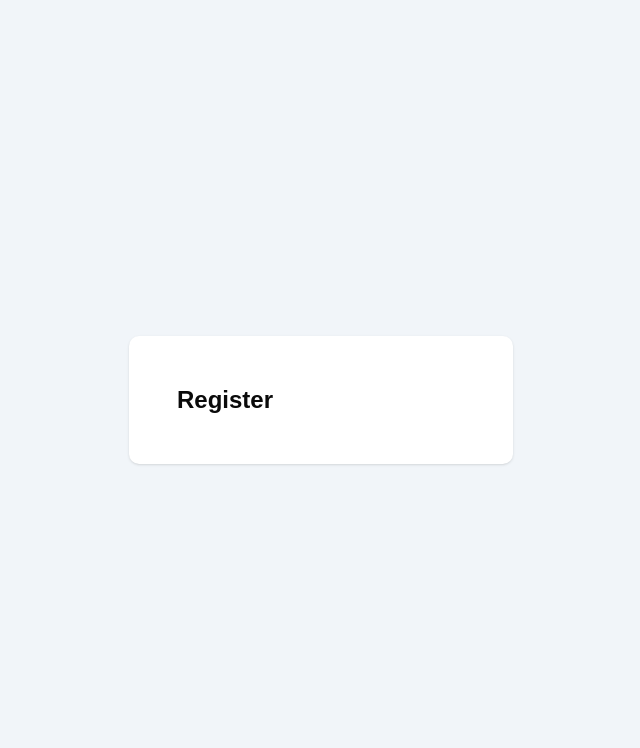
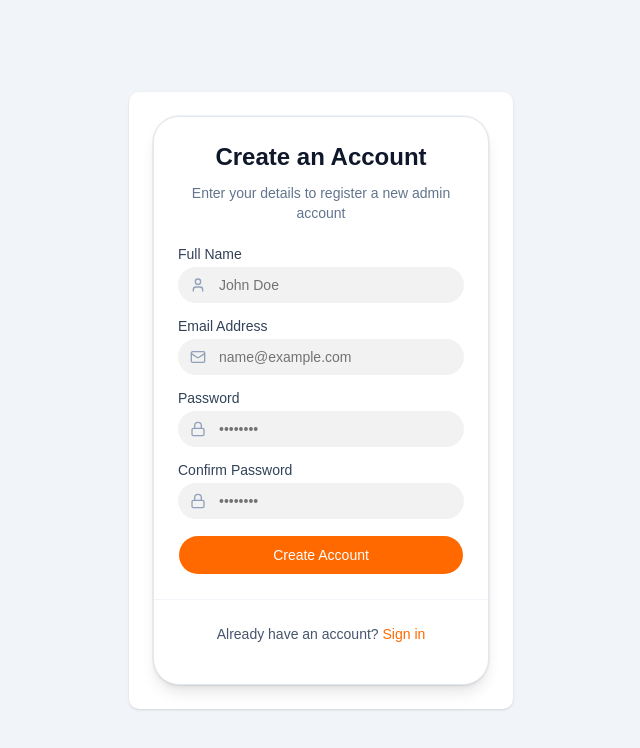
Before and after one commit to 505-kada-team/frontend-dev, a React app: page /register in a window 1280 px wide. Shown: the top 748 px of the page, without its empty margins (319-959 px from the left). Built offline with nearby package versions, Linux system fonts and the light colour scheme; the HTML template or start-up script is replaced by a standard one.

Commit message:
add login and register page view

```diff
--- a/src/pages/LoginPage.jsx
+++ b/src/pages/LoginPage.jsx
@@ -1,3 +1,89 @@
+import { Link } from "react-router-dom"
+import { Mail, Lock } from "lucide-react"
+
+import { Button } from "@/components/ui/button"
+import { Input } from "@/components/ui/input"
+import { Label } from "@/components/ui/label"
+import {
+  Card,
+  CardHeader,
+  CardTitle,
+  CardDescription,
+  CardContent,
+  CardFooter,
+} from "@/components/ui/card"
+
 export default function LoginPage() {
-  return <h1 className="text-2xl font-bold p-6">Login</h1>
+  return (
+    <Card className="w-full max-w-md shadow-lg border border-slate-200 bg-white">
+      <CardHeader className="space-y-1 text-center">
+        <CardTitle className="text-2xl font-bold text-slate-900">Welcome Back</CardTitle>
+        <CardDescription className="text-slate-500">
+          Enter your credentials to access your dashboard
+        </CardDescription>
+      </CardHeader>
+
+      <CardContent>
+        <form onSubmit={(e) => e.preventDefault()} className="space-y-4">
+          {/* Email Field */}
+          <div className="space-y-1.5">
+            <Label htmlFor="email" className="text-slate-700">
+              Email Address
+            </Label>
+            <div className="relative">
+              <span className="absolute inset-y-0 left-0 flex items-center pl-3 text-slate-400">
+                <Mail className="size-4" />
+              </span>
+              <Input
+                id="email"
+                type="email"
+                placeholder="name@example.com"
+                className="pl-10"
+              />
+            </div>
+          </div>
+
+          {/* Password Field */}
+          <div className="space-y-1.5">
+            <Label htmlFor="password" className="text-slate-700">
+              Password
+            </Label>
+            <div className="relative">
+              <span className="absolute inset-y-0 left-0 flex items-center pl-3 text-slate-400">
+                <Lock className="size-4" />
+              </span>
+              <Input
+                id="password"
+                type="password"
+                placeholder="••••••••"
+                className="pl-10"
+              />
+            </div>
+          </div>
+
+          {/* Submit Button */}
+          <Link to="/dashboard" className="block w-full mt-2">
+            <Button
+              type="submit"
+              className="w-full bg-orange-500 hover:bg-orange-600 text-white font-medium h-10 transition-colors flex items-center justify-center gap-2 rounded-full cursor-pointer"
+            >
+              Sign In
+            </Button>
+          </Link>
+        </form>
+      </CardContent>
+
+      <CardFooter className="flex flex-col items-center justify-center border-t border-slate-100 py-4 text-center">
+        <p className="text-sm text-slate-600">
+          Don't have an account?{" "}
+          <Link
+            to="/register"
+            className="font-medium text-orange-500 hover:text-orange-600 hover:underline transition-colors"
+          >
+            Sign up
+          </Link>
+        </p>
+      </CardFooter>
+    </Card>
+  )
 }
--- a/src/pages/RegisterPage.jsx
+++ b/src/pages/RegisterPage.jsx
@@ -1,3 +1,125 @@
+import { Link } from "react-router-dom"
+import { User, Mail, Lock } from "lucide-react"
+
+import { Button } from "@/components/ui/button"
+import { Input } from "@/components/ui/input"
+import { Label } from "@/components/ui/label"
+import {
+  Card,
+  CardHeader,
+  CardTitle,
+  CardDescription,
+  CardContent,
+  CardFooter,
+} from "@/components/ui/card"
+
 export default function RegisterPage() {
-  return <h1 className="text-2xl font-bold p-6">Register</h1>
+  return (
+    <Card className="w-full max-w-md shadow-lg border border-slate-200 bg-white">
+      <CardHeader className="space-y-1 text-center">
+        <CardTitle className="text-2xl font-bold text-slate-900">Create an Account</CardTitle>
+        <CardDescription className="text-slate-500">
+          Enter your details to register a new admin account
+        </CardDescription>
+      </CardHeader>
+
+      <CardContent>
+        <form onSubmit={(e) => e.preventDefault()} className="space-y-4">
+          {/* Full Name Field */}
+          <div className="space-y-1.5">
+            <Label htmlFor="name" className="text-slate-700">
+              Full Name
+            </Label>
+            <div className="relative">
+              <span className="absolute inset-y-0 left-0 flex items-center pl-3 text-slate-400">
+                <User className="size-4" />
+              </span>
+              <Input
+                id="name"
+                type="text"
+                placeholder="John Doe"
+                className="pl-10"
+              />
+            </div>
+          </div>
+
+          {/* Email Field */}
+          <div className="space-y-1.5">
+            <Label htmlFor="email" className="text-slate-700">
+              Email Address
+            </Label>
+            <div className="relative">
+              <span className="absolute inset-y-0 left-0 flex items-center pl-3 text-slate-400">
+                <Mail className="size-4" />
+              </span>
+              <Input
+                id="email"
+                type="email"
+                placeholder="name@example.com"
+                className="pl-10"
+              />
+            </div>
+          </div>
+
+          {/* Password Field */}
+          <div className="space-y-1.5">
+            <Label htmlFor="password" className="text-slate-700">
+              Password
+            </Label>
+            <div className="relative">
+              <span className="absolute inset-y-0 left-0 flex items-center pl-3 text-slate-400">
+                <Lock className="size-4" />
+              </span>
+              <Input
+                id="password"
+                type="password"
+                placeholder="••••••••"
+                className="pl-10"
+              />
+            </div>
+          </div>
+
+          {/* Confirm Password Field */}
+          <div className="space-y-1.5">
+            <Label htmlFor="confirmPassword" className="text-slate-700">
+              Confirm Password
+            </Label>
+            <div className="relative">
+              <span className="absolute inset-y-0 left-0 flex items-center pl-3 text-slate-400">
+                <Lock className="size-4" />
+              </span>
+              <Input
+                id="confirmPassword"
+                type="password"
+                placeholder="••••••••"
+                className="pl-10"
+              />
+            </div>
+          </div>
+
+          {/* Submit Button */}
+          <Link to="/login" className="block w-full mt-2">
+            <Button
+              type="submit"
+              className="w-full bg-orange-500 hover:bg-orange-600 text-white font-medium h-10 transition-colors flex items-center justify-center gap-2 rounded-full cursor-pointer"
+            >
+              Create Account
+            </Button>
+          </Link>
+        </form>
+      </CardContent>
+
+      <CardFooter className="flex flex-col items-center justify-center border-t border-slate-100 py-4 text-center">
+        <p className="text-sm text-slate-600">
+          Already have an account?{" "}
+          <Link
+            to="/login"
+            className="font-medium text-orange-500 hover:text-orange-600 hover:underline transition-colors"
+          >
+            Sign in
+          </Link>
+        </p>
+      </CardFooter>
+    </Card>
+  )
 }
```
